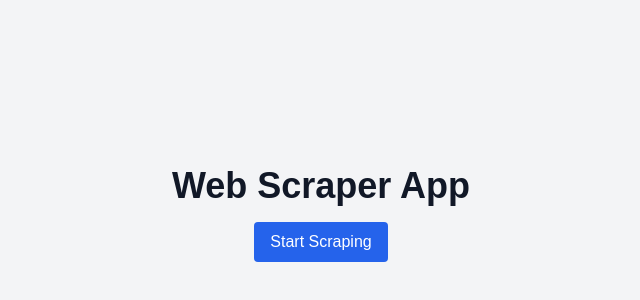
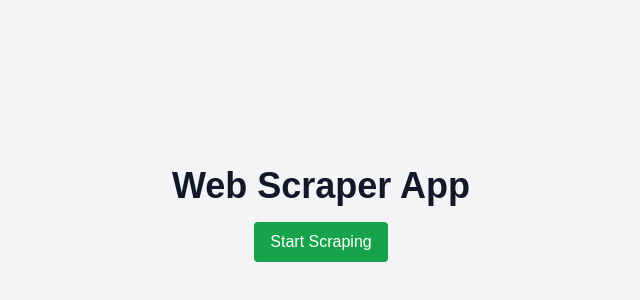
Before and after one commit to anandspaces/next-job-scraper, a Next.js app: page / in a window 1280 px wide. Shown: the part 186-486 px from the top of the page, without its empty margins (319-959 px from the left). Built offline with nearby package versions, Linux system fonts and the light colour scheme.

Commit message:
fixed styles

```diff
--- a/src/app/components/scraper/components/ScraperForm.jsx
+++ b/src/app/components/scraper/components/ScraperForm.jsx
@@ -21,7 +21,7 @@
         required
       />
       <button type="submit" className="bg-green-600 text-white px-4 py-2 rounded hover:bg-green-700 transition">
-        Scrape <Search />
+         <Search />
       </button>
     </form>
   );
--- a/src/app/page.js
+++ b/src/app/page.js
@@ -5,7 +5,7 @@
     <main className="flex flex-col items-center justify-center min-h-screen">
       <h1 className="text-4xl font-bold">Web Scraper App</h1>
       <Link href="/components/scraper">
-        <button className="mt-4 px-4 py-2 bg-blue-600 text-white rounded hover:bg-blue-700 transition">
+        <button className="mt-4 px-4 py-2 bg-green-600 text-white rounded hover:bg-green-700 transition">
           Start Scraping
         </button>
       </Link>
```
